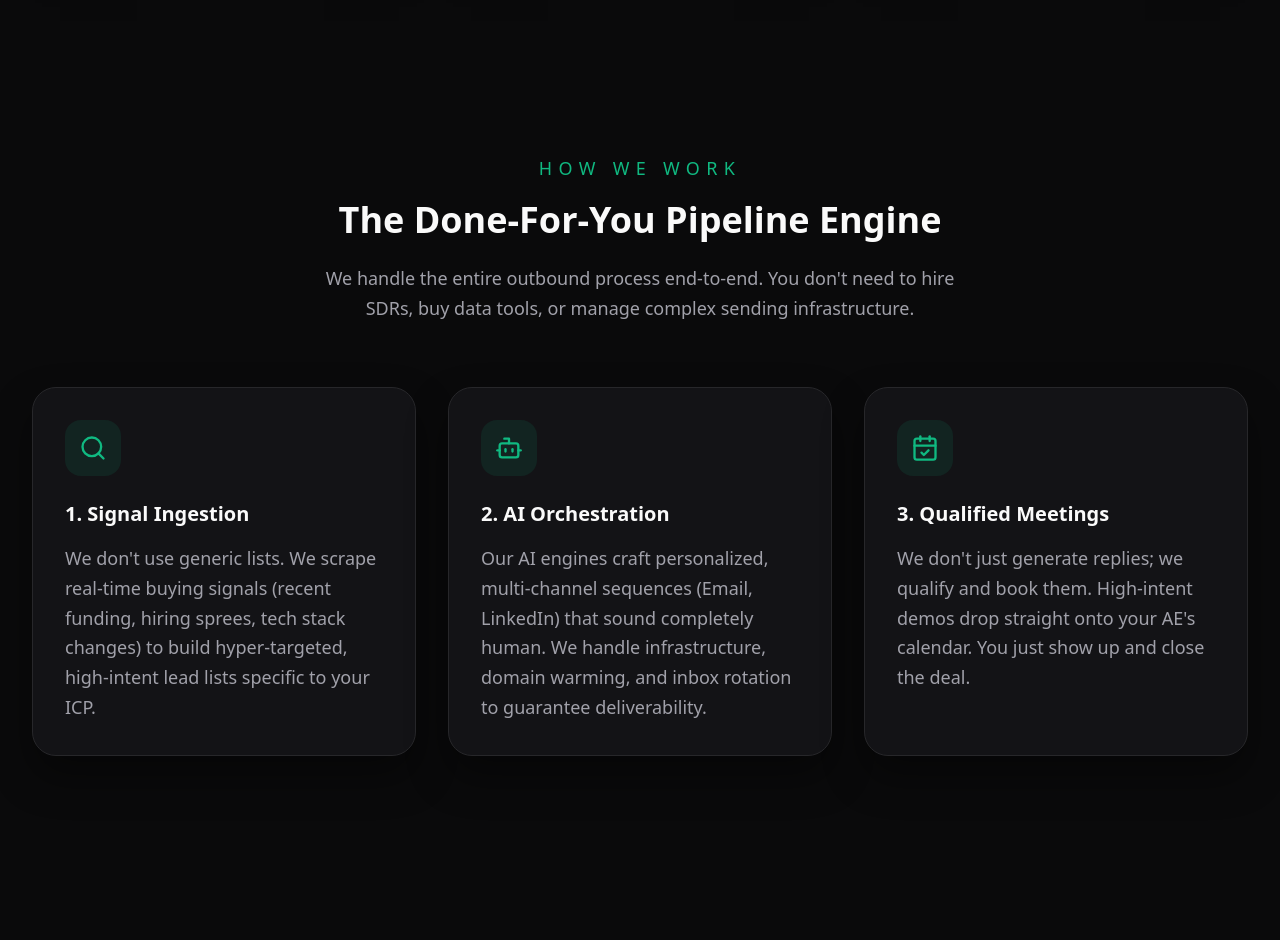
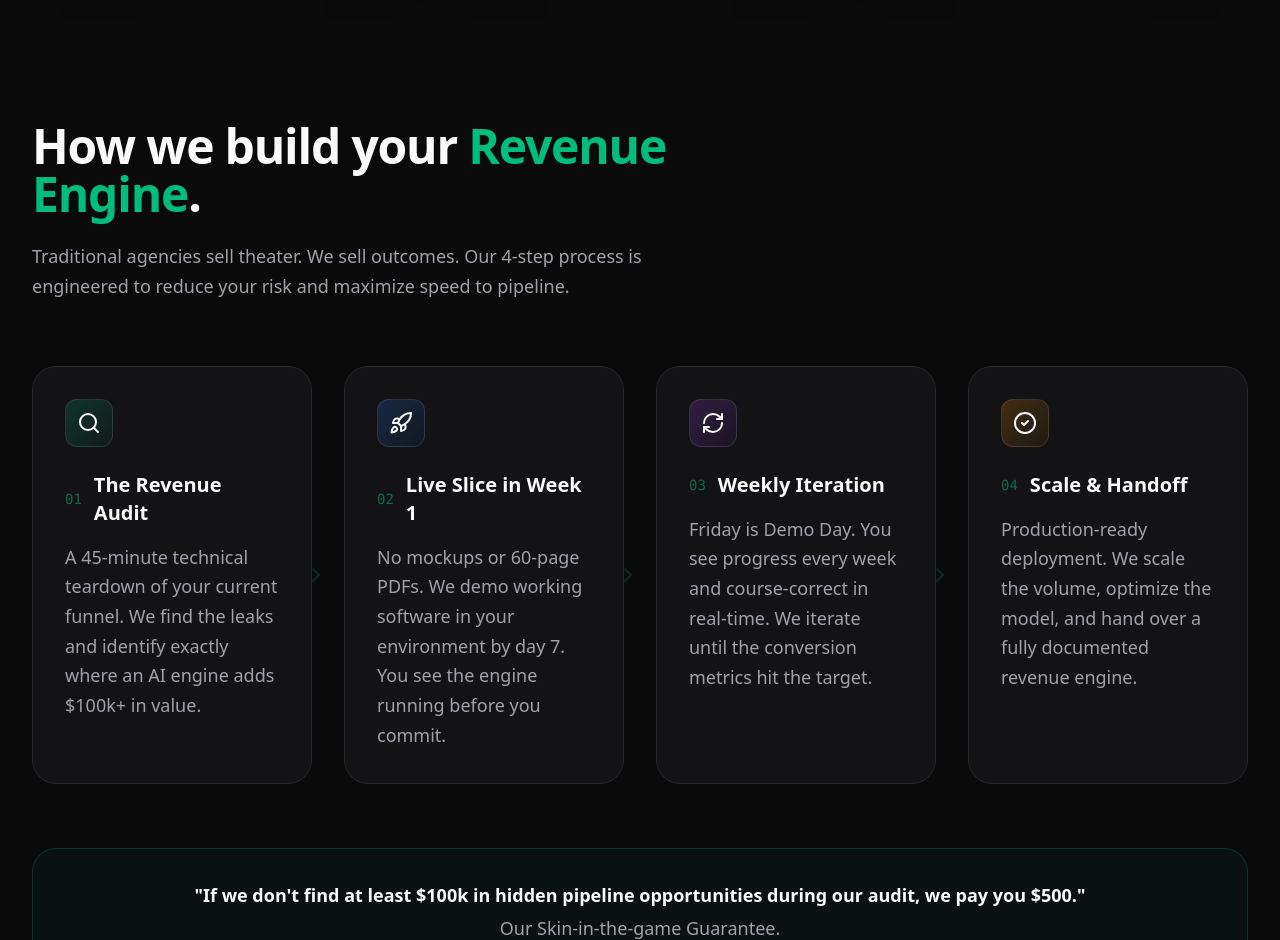
Before and after one commit to sahilghewari/nexaworks-v2, a Next.js app: page / in a window 1280 px wide. Shown: the part 1860-2800 px from the top of the page. Built offline with nearby package versions, Linux system fonts and the light colour scheme; no server answers.

Commit message:
feat: complete trust infrastructure with Process, FAQ, Comparison, and About sections

```diff
--- a/src/app/(pages)/about/page.tsx
+++ b/src/app/(pages)/about/page.tsx
@@ -1,54 +1,59 @@
 import type { Metadata } from "next";
-
-import { CompanyStorySection } from "@/sections/CompanyStorySection";
-import { TimelineSection } from "@/sections/TimelineSection";
-import { TeamSection } from "@/sections/TeamSection";
-import { MissionVisionSection } from "@/sections/MissionVisionSection";
-import { WhyChooseNexaWorks } from "@/sections/WhyChooseNexaWorks";
-import { ContactCTASection } from "@/sections/ContactCTASection";
+import Image from "next/image";
+import { motion } from "framer-motion";
+import { ServiceCTASection } from "@/components/sections/ServiceCTASection";
 
 export const metadata: Metadata = {
-  title: "About NexaWorks",
-  description:
-    "Meet the founders, our story, and the values driving NexaWorks to ship reliable automation, AI products, and outcomes in record time.",
-  openGraph: {
-    title: "About NexaWorks",
-    description:
-      "How three founder-engineers built NexaWorks to deliver production-grade automation and AI with speed, accountability, and measurable outcomes.",
-    url: "https://nexaworks.tech/about",
-    siteName: "NexaWorks",
-    type: "website",
-  },
-  twitter: {
-    card: "summary_large_image",
-    title: "About NexaWorks",
-    description:
-      "Learn the NexaWorks story, meet the founders, and see the principles guiding every build.",
-  },
+  title: "About NexaWorks | Built by Founders, Not Account Teams",
+  description: "Learn about the mission behind NexaWorks: Engineering the next generation of AI-native revenue systems for B2B SaaS.",
 };
 
 export default function AboutPage() {
   return (
-    <main className="flex flex-col bg-[#E7E2D6] text-[#0D1015]">
-      <section className="relative isolate overflow-hidden bg-[#CBC8BA] py-16 sm:py-20">
-        <div className="absolute inset-0 bg-[radial-gradient(circle_at_top,#A79F90_0%,transparent_55%)]" aria-hidden="true" />
-        <div className="container relative z-10 space-y-6 text-center sm:max-w-4xl sm:text-left">
-          <p className="text-xs uppercase tracking-[0.35em] text-[#3F3A32]">About NexaWorks</p>
-          <h1 className="font-display text-3xl font-semibold leading-tight sm:text-4xl md:text-[3rem]">
-            Three founders. No sales layer. Only working software.
-          </h1>
-          <p className="text-base text-[#3F3A32] sm:text-lg">
-            We stay on the hook for outcomes, write the code ourselves, and refuse staff-aug theater or endless discovery decks. This page is the why, the team, and what we won&apos;t do.
-          </p>
+    <main className="flex flex-col bg-[#0A0A0B]">
+      {/* Hero */}
+      <section className="relative pt-32 pb-20 sm:pt-48 sm:pb-32 overflow-hidden">
+        <div className="container relative z-10">
+          <div className="max-w-3xl">
+            <h1 className="font-display text-5xl font-bold tracking-tight text-[#FAFAFA] sm:text-7xl">
+              Built by <span className="text-emerald-500">Founders</span>, not account teams.
+            </h1>
+            <p className="mt-8 text-xl leading-relaxed text-[#A1A1AA]">
+              We started NexaWorks because we were tired of slow agencies shipping PDFs instead of working software. We engineer the systems we wish we had when we were scaling our own products.
+            </p>
+          </div>
         </div>
       </section>
 
-      <CompanyStorySection />
-      <TimelineSection />
-      <TeamSection />
-      <MissionVisionSection />
-      <WhyChooseNexaWorks />
-      <ContactCTASection />
+      {/* Philosophy */}
+      <section className="py-24 border-y border-[#27272A] bg-[#131316]">
+        <div className="container grid gap-16 lg:grid-cols-2">
+          <div className="space-y-8">
+            <h2 className="font-display text-3xl font-bold text-[#FAFAFA]">Our Engineering Philosophy</h2>
+            <div className="space-y-6">
+              <div className="p-6 rounded-2xl border border-[#27272A] bg-[#0A0A0B]">
+                <h3 className="font-bold text-[#FAFAFA]">Proof before Paperwork</h3>
+                <p className="mt-2 text-sm text-[#A1A1AA]">We demo working code in Week 1. If we can't prove the technical viability of a solution fast, we don't proceed.</p>
+              </div>
+              <div className="p-6 rounded-2xl border border-[#27272A] bg-[#0A0A0B]">
+                <h3 className="font-bold text-[#FAFAFA]">Skin in the Game</h3>
+                <p className="mt-2 text-sm text-[#A1A1AA]">Our $500 audit guarantee isn't marketing fluff. It's our commitment to only taking on projects where we can deliver 10x ROI.</p>
+              </div>
+              <div className="p-6 rounded-2xl border border-[#27272A] bg-[#0A0A0B]">
+                <h3 className="font-bold text-[#FAFAFA]">AI-Native, Not AI-Added</h3>
+                <p className="mt-2 text-sm text-[#A1A1AA]">We don't just wrap ChatGPT. We build proprietary agents, intent-scrapers, and RAG pipelines designed for production scale.</p>
+              </div>
+            </div>
+          </div>
+          <div className="relative aspect-square rounded-[3rem] overflow-hidden border border-[#27272A] bg-[#0A0A0B]">
+             <div className="absolute inset-0 bg-gradient-to-br from-emerald-500/20 to-transparent flex items-center justify-center">
+                <p className="text-[#FAFAFA] font-mono text-xs opacity-50">IMAGE_PLACEHOLDER: FOUNDER_WORKING_ON_CODE</p>
+             </div>
+          </div>
+        </div>
+      </section>
+
+      <ServiceCTASection />
     </main>
   );
 }
--- a/src/app/page.tsx
+++ b/src/app/page.tsx
@@ -1,21 +1,21 @@
 import { Hero } from "@/components/sections/Hero";
 import { LogoCloud } from "@/components/sections/LogoCloud";
-import { ProblemSection } from "@/components/sections/ProblemSection";
 import { SocialProofSection } from "@/components/sections/SocialProofSection";
 import { ProcessSection } from "@/components/sections/ProcessSection";
+import { ComparisonSection } from "@/components/sections/ComparisonSection";
 import { EngagementModelsSection } from "@/components/sections/EngagementModelsSection";
 import { ROICalculator } from "@/components/sections/ROICalculator";
-import { TestimonialsSection } from "@/components/sections/TestimonialsSection";
 import { FAQSection } from "@/components/sections/FAQSection";
 import { FinalCTASection } from "@/components/sections/FinalCTASection";
 
 export default function HomePage() {
   return (
-    <main className="flex flex-col">
+    <main className="flex flex-col bg-[#0A0A0B]">
       <Hero />
       <LogoCloud />
       <SocialProofSection />
       <ProcessSection />
+      <ComparisonSection />
       <EngagementModelsSection />
       <ROICalculator />
       <FAQSection />
--- a/src/components/layout/Header.tsx
+++ b/src/components/layout/Header.tsx
@@ -20,6 +20,7 @@ export function Header() {
   const navLinks = [
     { name: "Services", href: "/services" },
     { name: "Case Studies", href: "/case-studies" },
+    { name: "About", href: "/about" },
     { name: "ROI Calculator", href: "/#roi-calculator" },
     { name: "Process", href: "/#process" },
   ];
--- /dev/null
+++ b/src/components/sections/ComparisonSection.tsx
@@ -0,0 +1,101 @@
+"use client";
+
+import { motion } from "framer-motion";
+import { Check, X } from "lucide-react";
+
+const features = [
+  {
+    name: "Cost per qualified meeting",
+    nexa: "$85 - $150",
+    others: "$450 - $1,200",
+    description: "AI automation slashes the cost of research and initial outreach by 80%.",
+  },
+  {
+    name: "Ramp time to first meeting",
+    nexa: "7 Days",
+    others: "3 - 6 Months",
+    description: "No hiring cycles or 3-month training periods. We demo week 1.",
+  },
+  {
+    name: "Personalization quality",
+    nexa: "Deep Intent-based",
+    others: "Generic / Volume",
+    description: "Our engines scrape real-time signals (LinkedIn, News, PR) for every message.",
+  },
+  {
+    name: "Scalability",
+    nexa: "Infinite / Instant",
+    others: "Linear / Slow",
+    description: "Scale from 100 to 10,000 prospects overnight without hiring more SDRs.",
+  },
+  {
+    name: "Outreach Fatigue",
+    nexa: "None (24/7)",
+    others: "High (Burnout)",
+    description: "AI doesn't get tired, frustrated, or miss follow-ups.",
+  },
+];
+
+export function ComparisonSection() {
+  return (
+    <section className="py-24 bg-[#0A0A0B] border-t border-[#27272A]">
+      <div className="container">
+        <div className="mb-16 text-center">
+          <h2 className="font-display text-4xl font-bold tracking-tight text-[#FAFAFA] sm:text-5xl">
+            NexaWorks vs. <span className="text-emerald-500">Traditional SDRs</span>.
+          </h2>
+          <p className="mt-6 text-lg leading-relaxed text-[#A1A1AA] max-w-2xl mx-auto">
+            The math is simple. AI doesn't just improve your outbound — it fundamentally resets the unit economics of your sales team.
+          </p>
+        </div>
+
+        <div className="overflow-x-auto">
+          <table className="w-full border-collapse text-left">
+            <thead>
+              <tr className="border-b border-[#27272A]">
+                <th className="py-6 px-4 text-sm font-semibold uppercase tracking-wider text-[#A1A1AA]">Comparison Factor</th>
+                <th className="py-6 px-4 text-lg font-bold text-emerald-500 bg-emerald-500/5 rounded-t-2xl">NexaWorks Engine</th>
+                <th className="py-6 px-4 text-sm font-semibold text-[#A1A1AA]">Typical SDR Team</th>
+              </tr>
+            </thead>
+            <tbody className="divide-y divide-[#27272A]">
+              {features.map((feature, index) => (
+                <motion.tr
+                  key={feature.name}
+                  initial={{ opacity: 0, x: -20 }}
+                  whileInView={{ opacity: 1, x: 0 }}
+                  transition={{ delay: index * 0.1 }}
+                  viewport={{ once: true }}
+                  className="group"
+                >
+                  <td className="py-8 px-4">
+                    <p className="font-bold text-[#FAFAFA]">{feature.name}</p>
+                    <p className="mt-1 text-xs text-[#A1A1AA]">{feature.description}</p>
+                  </td>
+                  <td className="py-8 px-4 bg-emerald-500/5">
+                    <div className="flex items-center gap-2">
+                      <Check className="h-5 w-5 text-emerald-500" />
+                      <span className="text-xl font-bold text-[#FAFAFA]">{feature.nexa}</span>
+                    </div>
+                  </td>
+                  <td className="py-8 px-4">
+                    <div className="flex items-center gap-2">
+                      <X className="h-5 w-5 text-[#A1A1AA]/50" />
+                      <span className="text-lg text-[#A1A1AA]">{feature.others}</span>
+                    </div>
+                  </td>
+                </motion.tr>
+              ))}
+            </tbody>
+          </table>
+        </div>
+
+        <div className="mt-16 text-center">
+          <p className="text-sm text-[#A1A1AA]">
+            * Based on 2026 industry benchmarks for Series A/B B2B SaaS companies.
+          </p>
+        </div>
+      </div>
+    </section>
+  );
+}
--- a/src/components/sections/ProcessSection.tsx
+++ b/src/components/sections/ProcessSection.tsx
@@ -1,71 +1,91 @@
 "use client";
 
 import { motion } from "framer-motion";
-import { Search, Bot, CalendarCheck } from "lucide-react";
+import { Search, Rocket, RefreshCw, ChevronRight, CheckCircle2 } from "lucide-react";
 
 const steps = [
   {
+    number: "01",
+    title: "The Revenue Audit",
+    description: "A 45-minute technical teardown of your current funnel. We find the leaks and identify exactly where an AI engine adds $100k+ in value.",
     icon: Search,
-    title: "1. Signal Ingestion",
-    description:
-      "We don't use generic lists. We scrape real-time buying signals (recent funding, hiring sprees, tech stack changes) to build hyper-targeted, high-intent lead lists specific to your ICP.",
+    color: "from-emerald-500/20 to-emerald-500/5",
   },
   {
-    icon: Bot,
-    title: "2. AI Orchestration",
-    description:
-      "Our AI engines craft personalized, multi-channel sequences (Email, LinkedIn) that sound completely human. We handle infrastructure, domain warming, and inbox rotation to guarantee deliverability.",
+    number: "02",
+    title: "Live Slice in Week 1",
+    description: "No mockups or 60-page PDFs. We demo working software in your environment by day 7. You see the engine running before you commit.",
+    icon: Rocket,
+    color: "from-blue-500/20 to-blue-500/5",
   },
   {
-    icon: CalendarCheck,
-    title: "3. Qualified Meetings",
-    description:
-      "We don't just generate replies; we qualify and book them. High-intent demos drop straight onto your AE's calendar. You just show up and close the deal.",
+    number: "03",
+    title: "Weekly Iteration",
+    description: "Friday is Demo Day. You see progress every week and course-correct in real-time. We iterate until the conversion metrics hit the target.",
+    icon: RefreshCw,
+    color: "from-purple-500/20 to-purple-500/5",
+  },
+  {
+    number: "04",
+    title: "Scale & Handoff",
+    description: "Production-ready deployment. We scale the volume, optimize the model, and hand over a fully documented revenue engine.",
+    icon: CheckCircle2,
+    color: "from-amber-500/20 to-amber-500/5",
   },
 ];
 
 export function ProcessSection() {
   return (
-    <section id="process" className="bg-[#0A0A0B] py-20 sm:py-32">
-      <div className="container max-w-5xl">
-        <motion.div
-          className="text-center"
-          initial={{ opacity: 0, y: 20 }}
-          whileInView={{ opacity: 1, y: 0 }}
-          viewport={{ once: true, amount: 0.4 }}
-          transition={{ duration: 0.5, ease: "easeOut" }}
-        >
-          <p className="text-sm uppercase tracking-[0.35em] text-[#10B981]">How We Work</p>
-          <h2 className="mt-4 font-display text-3xl font-semibold text-[#FAFAFA] sm:text-4xl">
-            The Done-For-You Pipeline Engine
+    <section id="process" className="py-24 relative overflow-hidden bg-[#0A0A0B]">
+      <div className="container relative z-10">
+        <div className="mb-16 max-w-2xl">
+          <h2 className="font-display text-4xl font-bold tracking-tight text-[#FAFAFA] sm:text-5xl">
+            How we build your <span className="text-emerald-500">Revenue Engine</span>.
           </h2>
-          <p className="mx-auto mt-6 max-w-2xl text-base text-[#A1A1AA] sm:text-lg">
-            We handle the entire outbound process end-to-end. You don't need to hire SDRs, buy data tools, or manage complex sending infrastructure.
+          <p className="mt-6 text-lg leading-relaxed text-[#A1A1AA]">
+            Traditional agencies sell theater. We sell outcomes. Our 4-step process is engineered to reduce your risk and maximize speed to pipeline.
           </p>
-        </motion.div>
+        </div>
 
-        <div className="mt-16 grid gap-8 md:grid-cols-3">
-          {steps.map((step, index) => {
-            const Icon = step.icon;
-            return (
-              <motion.div
-                key={step.title}
-                className="relative flex flex-col gap-6 rounded-3xl border border-[#27272A] bg-[#131316] p-8 shadow-[0_20px_40px_rgba(0,0,0,0.4)]"
-                initial={{ opacity: 0, y: 30 }}
-                whileInView={{ opacity: 1, y: 0 }}
-                viewport={{ once: true, amount: 0.3 }}
-                transition={{ duration: 0.5, ease: "easeOut", delay: index * 0.15 }}
-              >
-                <div className="inline-flex h-14 w-14 items-center justify-center rounded-2xl bg-[#10B981]/10 text-[#10B981]">
-                  <Icon className="h-7 w-7" />
+        <div className="grid gap-8 md:grid-cols-2 lg:grid-cols-4">
+          {steps.map((step, index) => (
+            <motion.div
+              key={step.title}
+              initial={{ opacity: 0, y: 20 }}
+              whileInView={{ opacity: 1, y: 0 }}
+              transition={{ delay: index * 0.1 }}
+              viewport={{ once: true }}
+              className="relative group"
+            >
+              <div className="h-full rounded-3xl border border-[#27272A] bg-[#131316] p-8 transition-colors hover:border-emerald-500/50">
+                <div className={`mb-6 inline-flex h-12 w-12 items-center justify-center rounded-xl bg-gradient-to-br ${step.color} border border-white/10`}>
+                  <step.icon className="h-6 w-6 text-[#FAFAFA]" />
                 </div>
-                <div>
-                  <h3 className="text-xl font-bold text-[#FAFAFA]">{step.title}</h3>
-                  <p className="mt-4 text-sm leading-relaxed text-[#A1A1AA]">{step.description}</p>
+
+                <div className="flex items-center gap-3">
+                  <span className="text-sm font-mono text-emerald-500/50">{step.number}</span>
+                  <h3 className="font-display text-xl font-bold text-[#FAFAFA]">{step.title}</h3>
                 </div>
-              </motion.div>
-            );
-          })}
+
+                <p className="mt-4 text-sm leading-relaxed text-[#A1A1AA]">
+                  {step.description}
+                </p>
+
+                {index < steps.length - 1 && (
+                  <div className="absolute -right-4 top-1/2 hidden lg:block -translate-y-1/2 z-20">
+                    <ChevronRight className="h-6 w-6 text-emerald-500/20" />
+                  </div>
+                )}
+              </div>
+            </motion.div>
+          ))}
+        </div>
+
+        <div className="mt-16 rounded-3xl border border-emerald-500/20 bg-emerald-500/5 p-8 text-center">
+          <p className="text-sm font-semibold text-[#FAFAFA]">
+            "If we don't find at least $100k in hidden pipeline opportunities during our audit, we pay you $500."
+          </p>
+          <p className="mt-1 text-xs text-[#A1A1AA]">Our Skin-in-the-game Guarantee.</p>
         </div>
       </div>
     </section>
```
Also changed, not shown: src/components/sections/EngagementModelsSection.tsx (+15 -2 lines), src/components/sections/FAQSection.tsx (+38 -56 lines).
